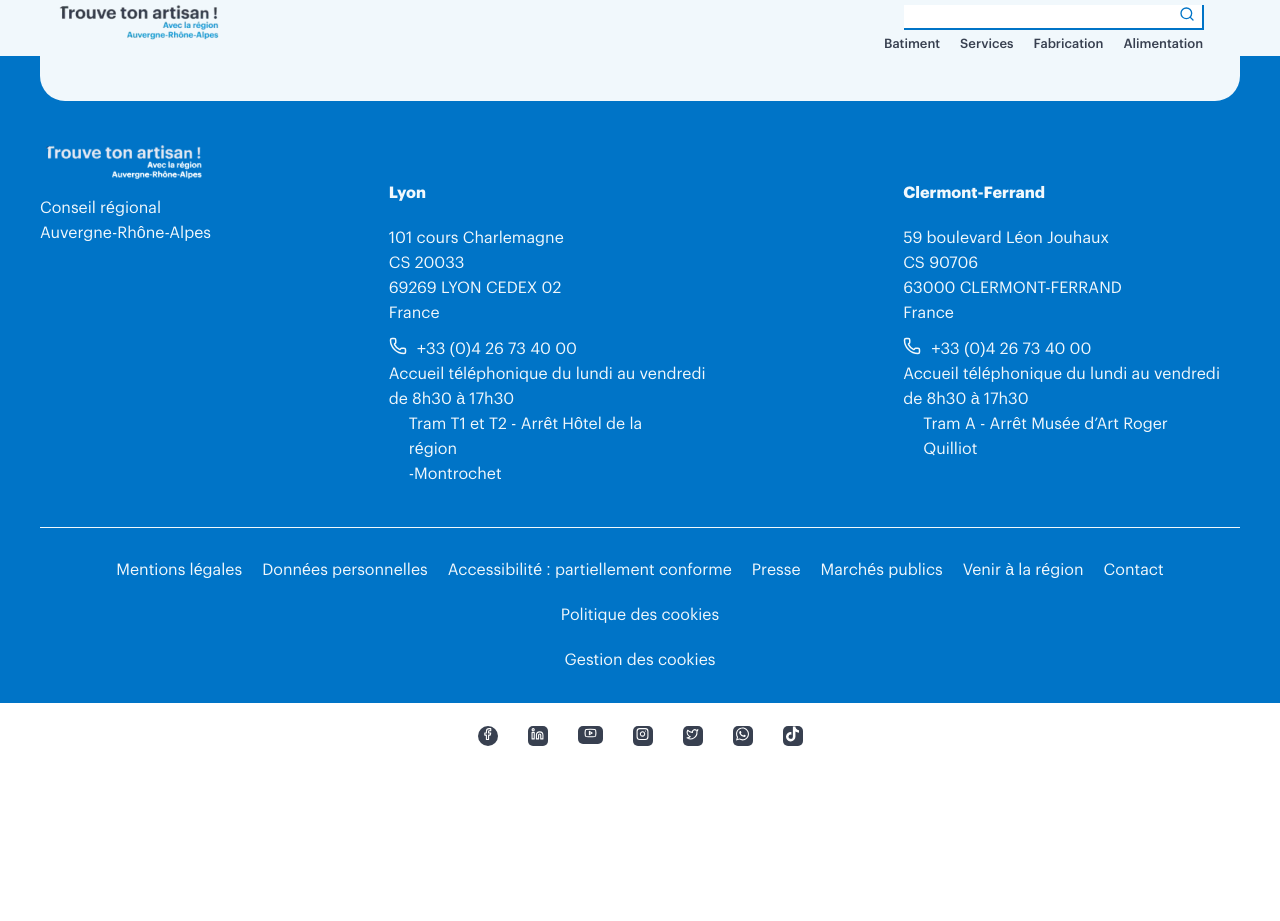
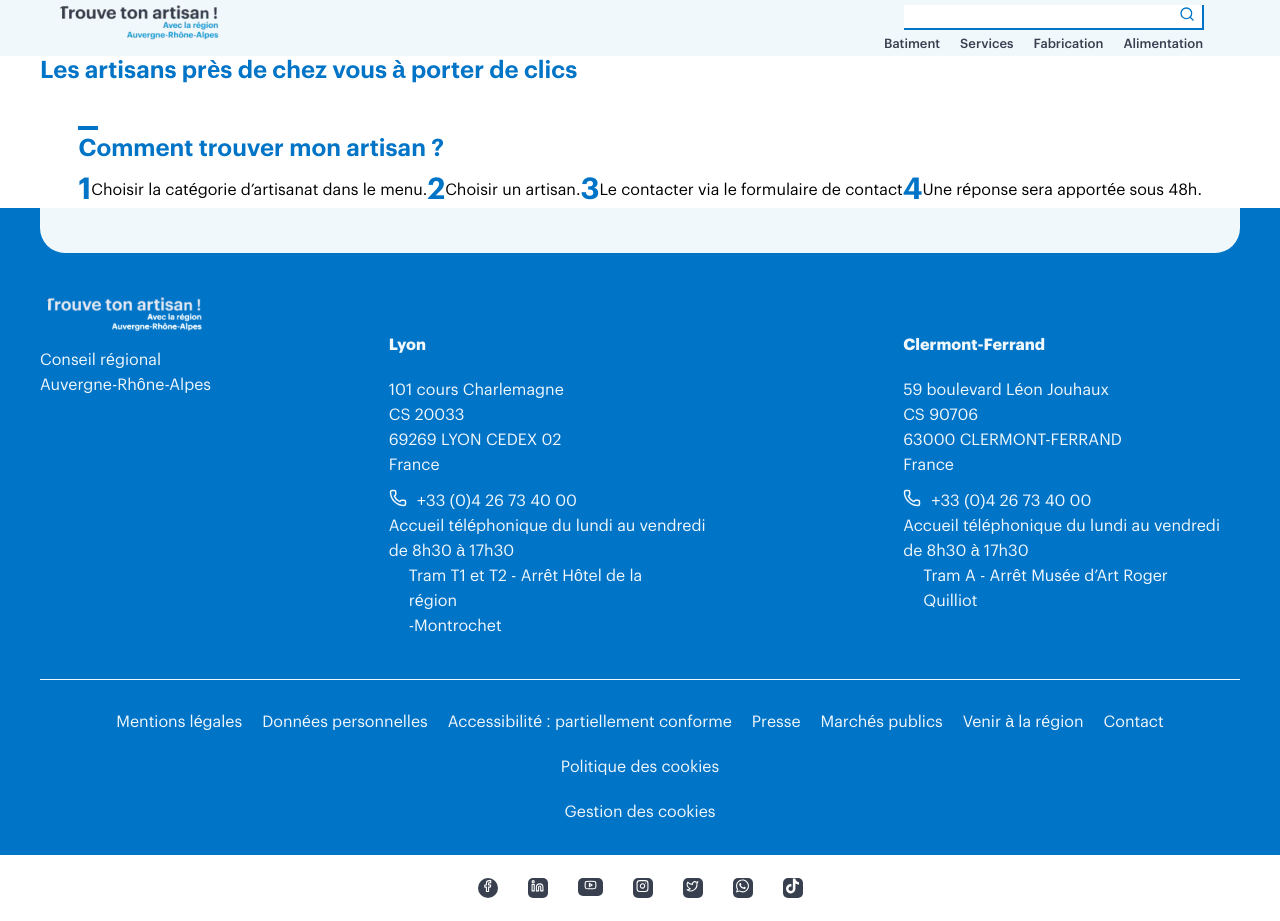
Before and after one commit to 7S-Coder/trouve-ton-artisan, a React (Vite) app: page / in a window 1280 px wide. Before the commit the page ends 800 px from the top, so only its background shows below. Built offline with nearby package versions, Linux system fonts and the light colour scheme.

Commit message:
add Finder

```diff
--- a/src/App.css
+++ b/src/App.css
@@ -15,6 +15,11 @@
     font-family: graphik, sans-serif;
 }
 
+h1, h2, h3, h4, h5, h6 {
+    color: var(--primary-color);
+    font-weight: 600;
+}
+
 
 main {
     max-width: 1200px;
--- /dev/null
+++ b/src/components/Finder.jsx
@@ -0,0 +1,29 @@
+import '../css/components/Finder.css';
+
+export default function Finder() {
+    return (
+        <section id="finder">
+        <h1>Les artisans près de chez vous à porter de clics</h1>
+        <h2>Comment trouver mon artisan ?</h2>
+        <div>
+            <div>
+                <em>1</em>
+                <p>Choisir la catégorie d’artisanat dans le menu.</p>
+            </div>
+            <div>
+                <em>2</em>
+                <p>Choisir un artisan.</p>
+            </div>
+            <div>
+                <em>3</em>
+                <p>Le contacter via le formulaire de contact</p>
+            </div>
+            <div>
+                <em>4</em>
+                <p>Une réponse sera apportée sous 48h.</p>
+            </div>
+        </div>
+
+        </section>
+    );
+}
--- /dev/null
+++ b/src/css/components/Finder.css
@@ -0,0 +1,37 @@
+#finder div {
+    display: flex;
+    align-items: center;
+
+}
+
+
+
+#finder em {
+    font-style: normal;
+    color: var(--primary-color);
+    font-weight: 600;
+    font-size: 30px;
+}
+
+#finder h1 {
+    margin-bottom: 5vh;
+}
+
+#finder h2, #finder div:first-child {
+    margin-left: 3vw;
+}
+
+#finder h2 {
+    margin-bottom: 1vh;
+}
+
+
+
+#finder h2::before {
+    content: "";
+    display: block;
+    width: 20px;
+    height: 4px;
+    background-color: var(--primary-color);
+    margin-bottom: 5px;
+}
--- a/src/pages/Home.jsx
+++ b/src/pages/Home.jsx
@@ -1,8 +1,9 @@
-import Header from '../components/Header';
+import Finder from '../components/Finder.jsx';
 
 export default function Home() {
     return (
-        <>
-        </>
+        <main>
+        <Finder />
+        </main>
     );
 }
```
